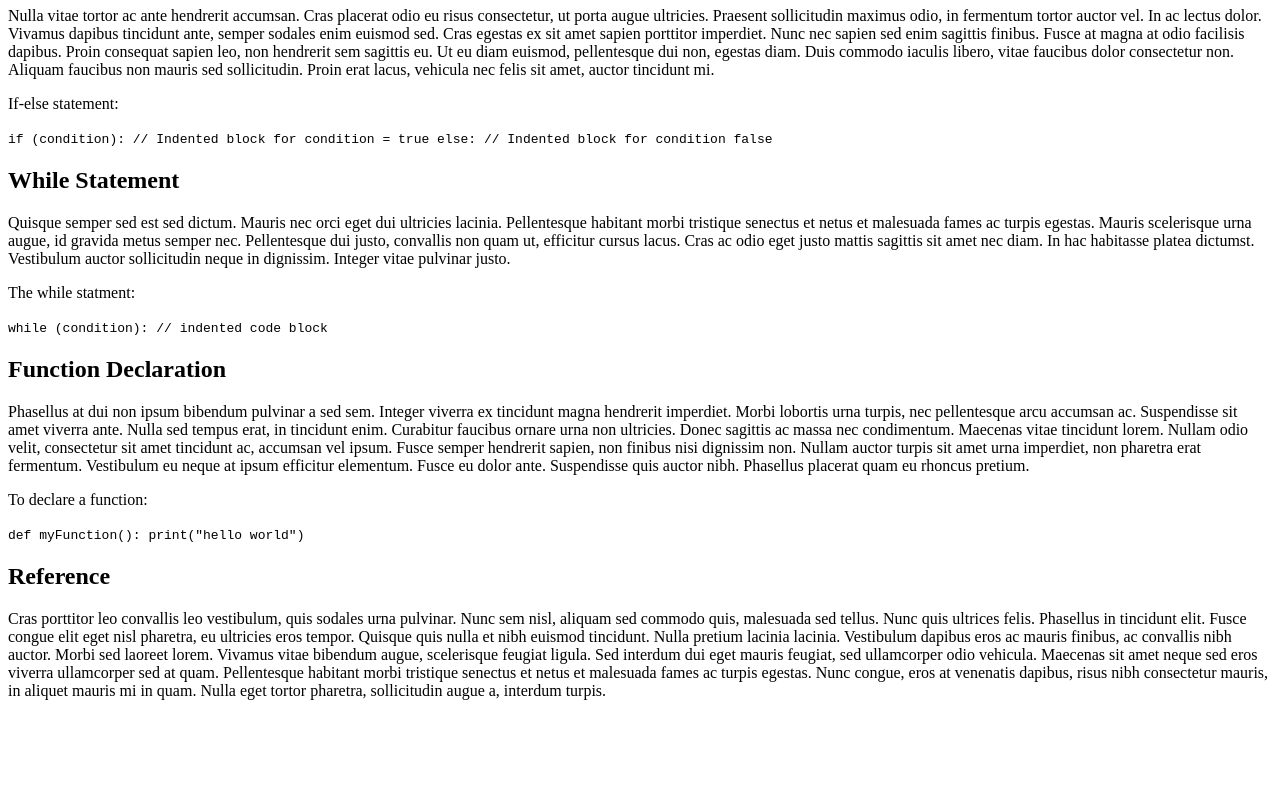
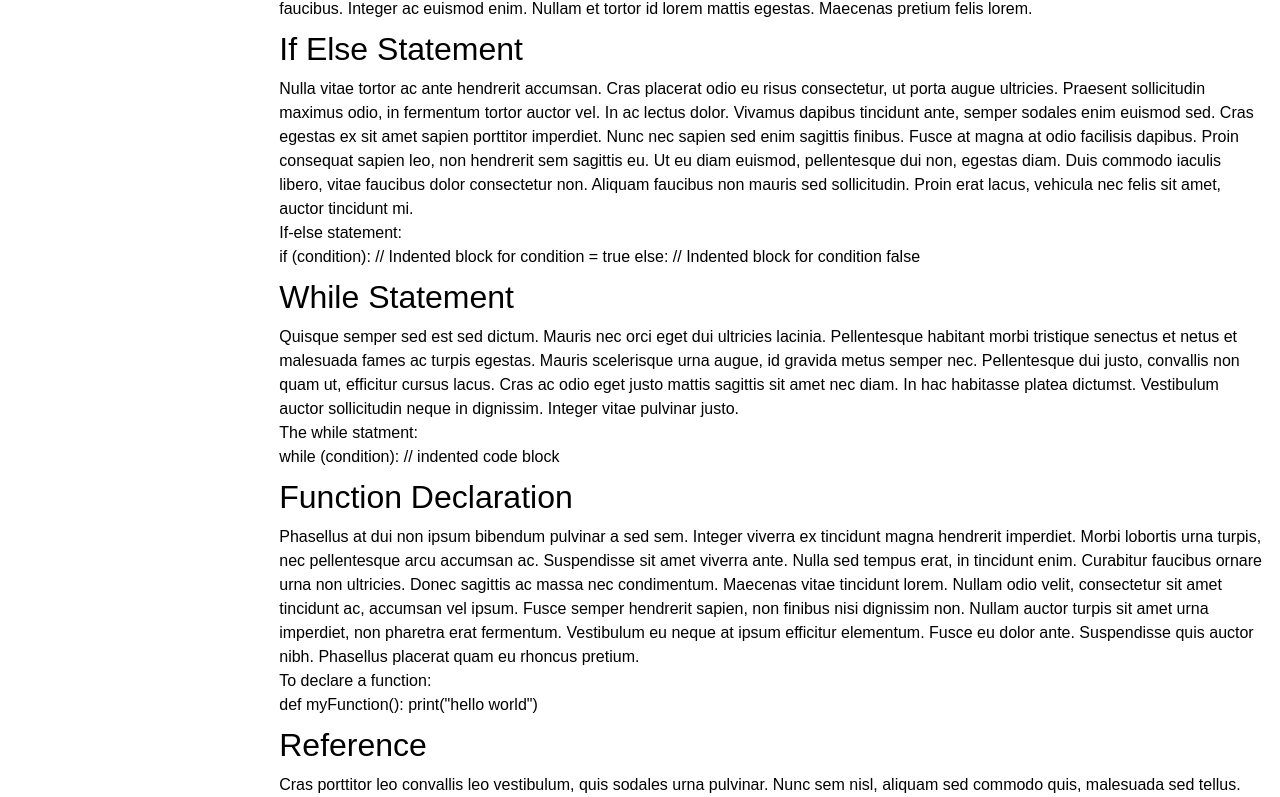
Before and after one commit to norman02/Tech_Doc, a plain HTML site: page index.html in a window 1280 px wide. Shown: the part 2003-2800 px from the top of the page. Before the commit the page ends 2719 px from the top, so only its background shows below. Drawn offline with Linux system fonts and the light colour scheme.

Commit message:
added css styles

```diff
--- a/index.html
+++ b/index.html
@@ -6,6 +6,7 @@
     <meta name="viewport" content="width=device-width, initial-scale=1.0">
     <title>Python Documentation</title>
     <script src="https://cdn.freecodecamp.org/testable-projects-fcc/v1/bundle.js"></script>
+    <link rel="stylesheet" href="./resources/style.css">
 </head>
 
 <body>
--- /dev/null
+++ b/resources/style.css
@@ -0,0 +1,72 @@
+/* http://meyerweb.com/eric/tools/css/reset/
+   v2.0 | 20110126
+   License: none (public domain)
+*/
+
+html, body, div, span, applet, object, iframe,
+h1, h2, h3, h4, h5, h6, p, blockquote, pre,
+a, abbr, acronym, address, big, cite, code,
+del, dfn, em, img, ins, kbd, q, s, samp,
+small, strike, strong, sub, sup, tt, var,
+b, u, i, center,
+dl, dt, dd, ol, ul, li,
+fieldset, form, label, legend,
+table, caption, tbody, tfoot, thead, tr, th, td,
+article, aside, canvas, details, embed,
+figure, figcaption, footer, header, hgroup,
+menu, nav, output, ruby, section, summary,
+time, mark, audio, video {
+	margin: 0;
+	padding: 0;
+	border: 0;
+	font-size: 100%;
+	font: inherit;
+	vertical-align: baseline;
+}
+/* HTML5 display-role reset for older browsers */
+article, aside, details, figcaption, figure,
+footer, header, hgroup, menu, nav, section {
+	display: block;
+}
+body {
+    line-height: 1;
+}
+ol, ul {
+	list-style: none;
+}
+blockquote, q {
+	quotes: none;
+}
+blockquote:before, blockquote:after,
+q:before, q:after {
+	content: '';
+	content: none;
+}
+table {
+	border-collapse: collapse;
+	border-spacing: 0;
+}
+/* end HTML reset  */
+
+body {
+	line-height: 1.5em;
+	display: flex;
+	font-family: Arial, Helvetica, sans-serif;
+}
+
+h1 {
+	font-size: 2em;
+}
+
+h2 {
+	font-size: 2em;
+	padding: .5em 0;
+}
+
+#navbar {
+	padding: 1.5em;
+}
+
+#main-doc {
+	padding: 1em;
+}
```
